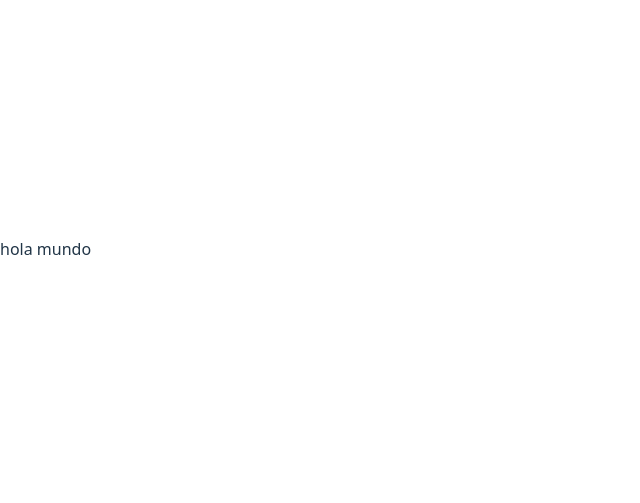
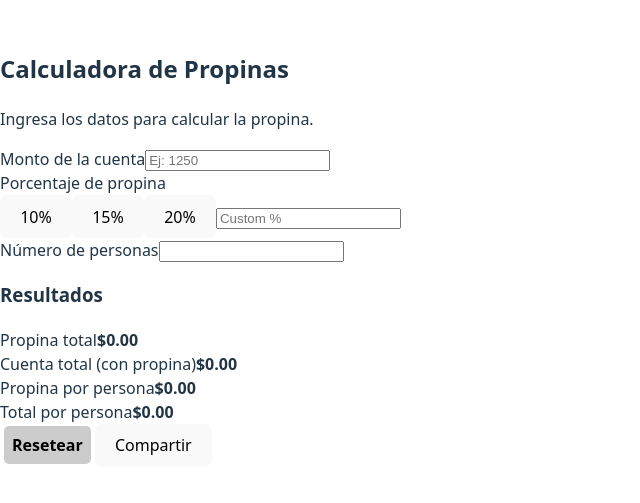
Before and after one commit to alvaro-morillo/dream-team-proyecto-beta, a React (Vite) app in the folder dreamteam/: page / in a window 1280 px wide. Shown: the part 151-654 px from the top of the page, without its empty margins (0-640 px from the left). Built offline with nearby package versions, Linux system fonts and the light colour scheme.

Commit message:
creamos componente calculadora y css falta dejarlo lindo

```diff
--- a/dreamteam/package.json
+++ b/dreamteam/package.json
@@ -10,6 +10,7 @@
     "preview": "vite preview"
   },
   "dependencies": {
+    "bootstrap": "^5.3.8",
     "react": "^19.1.1",
     "react-dom": "^19.1.1"
   },
--- a/dreamteam/src/App.jsx
+++ b/dreamteam/src/App.jsx
@@ -1,8 +1,10 @@
+import Calculadora from "./componentes/Calculadora"
+
 const App = () => {
   return (
-    <div>
-      <p>hola mundo</p>
-    </div>
+    <>
+      <Calculadora/>
+    </>
   )
 }
 
--- /dev/null
+++ b/dreamteam/src/componentes/Calculadora.css
@@ -0,0 +1,103 @@
+.calculadora-container {
+  max-width: 400px;
+  margin: 2rem auto;
+  background-color: #f3f3f3;
+  padding: 1.5rem;
+  border-radius: 10px;
+  box-shadow: 0 0 10px rgba(0,0,0,0.1);
+  font-family: Arial, sans-serif;
+}
+
+.titulo {
+  text-align: center;
+  margin-bottom: 1rem;
+}
+
+.campo {
+  margin-bottom: 1rem;
+  display: flex;
+  flex-direction: column;
+}
+
+.campo label {
+  margin-bottom: 0.5rem;
+  font-weight: bold;
+}
+
+.campo input {
+  padding: 0.4rem;
+  font-size: 1rem;
+  border: 1px solid #ccc;
+  border-radius: 5px;
+}
+
+.porcentajes {
+  display: flex;
+  gap: 0.5rem;
+  flex-wrap: wrap;
+}
+
+.porcentajes button {
+  flex: 1;
+  padding: 0.5rem;
+  background-color: #007bff;
+  color: white;
+  border: none;
+  border-radius: 5px;
+  cursor: pointer;
+}
+
+.porcentajes button:hover {
+  background-color: #0056b3;
+}
+
+.custom-input {
+  flex: 1;
+}
+
+.display {
+  background-color: #fff;
+  padding: 1rem;
+  border-radius: 8px;
+  margin-top: 1rem;
+  margin-bottom: 1rem;
+}
+
+.resultado {
+  display: flex;
+  justify-content: space-between;
+  margin-bottom: 0.5rem;
+}
+
+.botones {
+  display: flex;
+  justify-content: space-between;
+}
+
+.btn-reset,
+.btn-compartir {
+  flex: 1;
+  padding: 0.5rem;
+  margin: 0 0.25rem;
+  border: none;
+  border-radius: 5px;
+  cursor: pointer;
+  font-weight: bold;
+}
+
+.btn-reset {
+  background-color: #ccc;
+}
+
+.btn-reset:hover {
+  background-color: #999;
+}
+
+.btn-compartir {
+  background-color: #28a745;
+  color: white;
+}
+
+.btn-compartir:hover {
+  background-color: #1e7e34;
+}
--- /dev/null
+++ b/dreamteam/src/componentes/Calculadora.jsx
@@ -0,0 +1,68 @@
+import './Calculadora.css';
+
+const Calculadora = () => {
+  return (
+    <div className="calc-container">
+      <div className="calc-card">
+        {/* Sección Izquierda: Controles */}
+        <div className="calc-left">
+          <h2>Calculadora de Propinas</h2>
+          <p className="calc-subtitle">Ingresa los datos para calcular la propina.</p>
+
+          {/* Input Monto */}
+          <div className="calc-group">
+            <label>Monto de la cuenta</label>
+            <input type="number" placeholder="Ej: 1250" />
+          </div>
+
+          {/* Selector de porcentaje */}
+          <div className="calc-group">
+            <label>Porcentaje de propina</label>
+            <div className="tip-buttons">
+              <button>10%</button>
+              <button>15%</button>
+              <button>20%</button>
+              <input type="number" placeholder="Custom %" />
+            </div>
+          </div>
+
+          {/* Número de personas */}
+          <div className="calc-group">
+            <label>Número de personas</label>
+            <input type="number" min="1" step="1" />
+          </div>
+        </div>
+
+        {/* Sección Derecha: Display */}
+        <div className="calc-right">
+          <h3>Resultados</h3>
+          <div className="results">
+            <div className="result-item">
+              <span>Propina total</span>
+              <strong>$0.00</strong>
+            </div>
+            <div className="result-item">
+              <span>Cuenta total (con propina)</span>
+              <strong>$0.00</strong>
+            </div>
+            <div className="result-item">
+              <span>Propina por persona</span>
+              <strong>$0.00</strong>
+            </div>
+            <div className="result-item">
+              <span>Total por persona</span>
+              <strong>$0.00</strong>
+            </div>
+          </div>
+
+          <div className="buttons">
+            <button className="btn-reset">Resetear</button>
+            <button className="btn-share">Compartir</button>
+          </div>
+        </div>
+      </div>
+    </div>
+  );
+};
+
+export default Calculadora;
```
Also changed, not shown: 2 other files (tests, documents, lock files or other folders).
